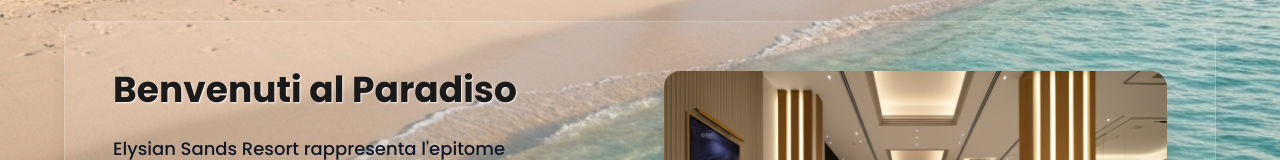
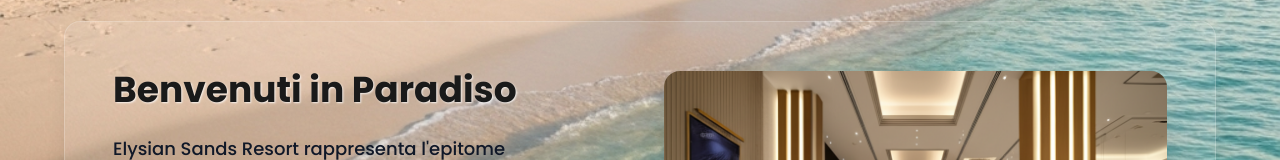
Before and after one commit to LolLol6969/verceldeploytest, a Next.js app: page / in a window 1280 px wide. Shown: the part 859-1019 px from the top of the page. Built offline with nearby package versions, Linux system fonts and the light colour scheme.

Commit message:
Update page.tsx

```diff
--- a/app/page.tsx
+++ b/app/page.tsx
@@ -57,7 +57,7 @@ export default function HomePage() {
           <div className="glass-panel p-8 md:p-12">
             <div className="grid md:grid-cols-2 gap-12 items-center">
               <div>
-                <h2 className="text-3xl md:text-4xl font-bold text-readable-dark mb-6">Benvenuti al Paradiso</h2>
+                <h2 className="text-3xl md:text-4xl font-bold text-readable-dark mb-6">Benvenuti in Paradiso</h2>
                 <p className="text-lg text-gray-900 mb-6 leading-relaxed font-medium">
                   Elysian Sands Resort rappresenta l'epitome dell'eleganza e del comfort. Situato nella suggestiva
                   cornice di Lido degli Estensi, il nostro resort offre un'esperienza unica dove ogni dettaglio è
```
